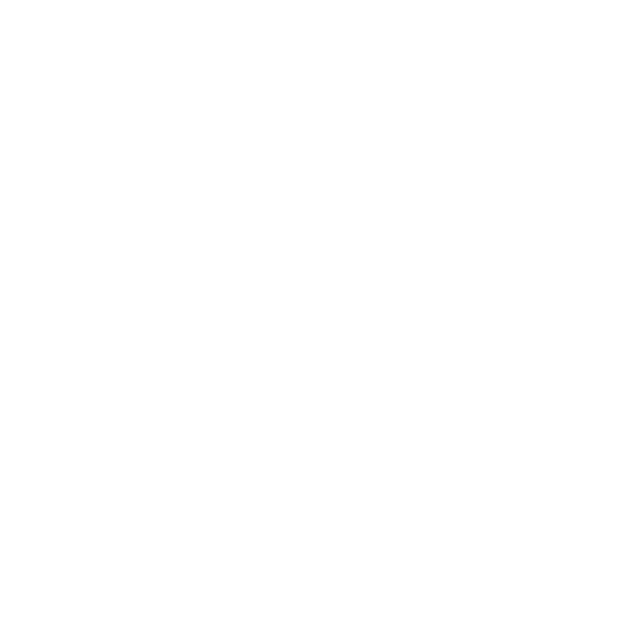
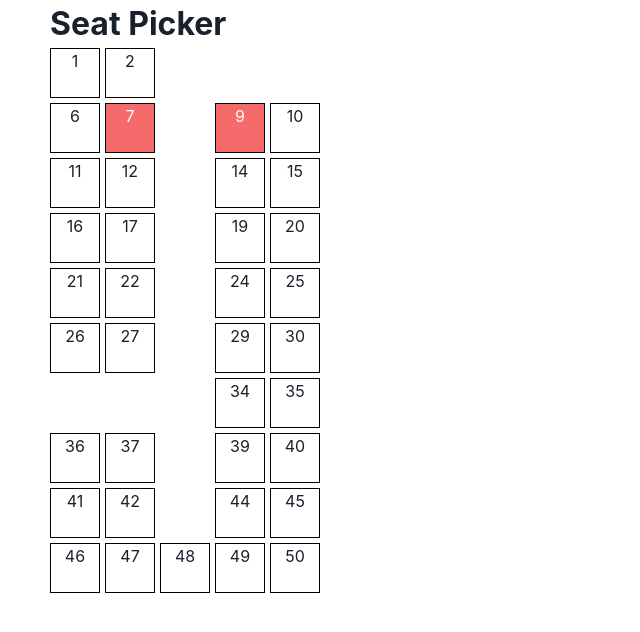
Before and after one commit to RaindyHardian/bus-seat, a React (Create React App) app: page /seat-picker in a window 1280 px wide. Shown: the top 632 px of the page, without its empty margins (0-640 px from the left). Built offline with nearby package versions, Linux system fonts and the light colour scheme.

Commit message:
add seat picker page

```diff
--- a/src/App.js
+++ b/src/App.js
@@ -2,6 +2,7 @@
 import { ChakraProvider } from "@chakra-ui/react";
 import "./App.css";
 import SeatBuilderPage from "./routes/SeatBuilderPage";
+import SeatPickerPage from "./routes/SeatPickerPage"
 
 function App() {
   return (
@@ -9,6 +10,7 @@
       <Router>
         <Switch>
           <Route exact path="/" component={SeatBuilderPage} />
+          <Route exact path="/seat-picker" component={SeatPickerPage}/>
         </Switch>
       </Router>
     </ChakraProvider>
--- /dev/null
+++ b/src/components/SeatPicker/SeatPickerItem.js
@@ -0,0 +1,39 @@
+import React from "react";
+import "./seatpickeritem.css";
+
+const SeatPickerItem = ({
+  seatId,
+  seatKey,
+  disabled,
+  ticket_id,
+  selected,
+  handleClick,
+}) => {
+  const click = () => {
+    handleClick(seatId);
+  };
+
+  if (disabled) {
+    return <div className="seatpickeritem__disabled"></div>;
+  }
+
+  if (ticket_id) {
+    return <div className="seatpickeritem__booked">{seatKey + 1}</div>;
+  }
+
+  if (selected) {
+    return (
+      <div className="seatpickeritem__selected" onClick={click}>
+        {seatKey + 1}
+      </div>
+    );
+  }
+
+  return (
+    <div className="seatpickeritem" onClick={click}>
+      {seatKey + 1}
+    </div>
+  );
+};
+
+export default SeatPickerItem;
--- /dev/null
+++ b/src/components/SeatPicker/seatpickeritem.css
@@ -0,0 +1,37 @@
+.seatpickeritem {
+  text-align: center;
+  border: 1px solid black;
+  width: 50px;
+  height: 50px;
+}
+.seatpickeritem:hover {
+  background-color: lightgray;
+  cursor: pointer;
+}
+
+.seatpickeritem__booked {
+  text-align: center;
+  border: 1px solid black;
+  width: 50px;
+  height: 50px;
+  background-color: rgb(245, 106, 106);
+  color: white;
+}
+
+.seatpickeritem__selected {
+  text-align: center;
+  border: 1px solid black;
+  width: 50px;
+  height: 50px;
+  background-color: rgb(106, 245, 180);
+}
+.seatpickeritem__selected:hover {
+  background-color: rgb(73, 250, 167);
+  cursor: pointer;
+}
+
+.sseatpickeritem__disabled {
+  background-color: white;
+  width: 50px;
+  height: 50px;
+}
--- /dev/null
+++ b/src/features/SeatPicker/SeatPicker.js
@@ -0,0 +1,70 @@
+import React, { useEffect, useState } from "react";
+import SeatPickerItem from "../../components/SeatPicker/SeatPickerItem";
+import busData from "./../../data/busData";
+import seatData from "./../../data/seatData";
+import "./seatpicker.css";
+
+const SeatPicker = () => {
+  const [bus, setBus] = useState({});
+  const [seat, setSeat] = useState([]);
+  const [selected, setSelected] = useState([]);
+  const [loading, setLoading] = useState(true);
+
+  useEffect(() => {
+    setBus(busData);
+    setSeat(seatData);
+    setLoading(false);
+  }, []);
+
+  const handleClick = (seatId) => {
+    // check if the seat is already selected
+    if (selected.some((element) => element.seat_id === seatId)) {
+      setSelected((prev) => {
+        // delete array element that have the matched seat ID
+        return [...prev.filter((element) => element.seat_id !== seatId)];
+      });
+    } else {
+      setSelected((prev) => {
+        return [
+          ...prev,
+          {
+            person_name: "",
+            seat_id: seatId,
+          },
+        ];
+      });
+    }
+  };
+
+  let item = bus.row * bus.col;
+  let grid = {
+    gridTemplateColumns: `repeat(${bus.col}, 50px)`,
+  };
+
+  if (loading) {
+    return <div>Please Wait</div>;
+  }
+
+  return (
+    <div className="seatpicker">
+      <h1>Seat Picker</h1>
+      <div className="seatpicker__grid_container" style={grid}>
+        {Array.apply(null, Array(item)).map((e, i) => (
+          <SeatPickerItem
+            key={i}
+            seatId={seat[i].seat_id}
+            seatKey={i}
+            disabled={seat[i].disable === 1}
+            ticket_id={seat[i].ticket_id}
+            selected={selected.some(
+              (element) => element.seat_id === seat[i].seat_id
+            )}
+            handleClick={handleClick}
+          />
+        ))}
+      </div>
+    </div>
+  );
+};
+
+export default SeatPicker;
--- /dev/null
+++ b/src/features/SeatPicker/seatpicker.css
@@ -0,0 +1,7 @@
+.seatpicker {
+  margin: 0 50px;
+}
+.seatpicker__grid_container{
+  display: grid;
+  grid-gap: 5px;
+}
--- /dev/null
+++ b/src/routes/SeatPickerPage.js
@@ -0,0 +1,13 @@
+import React from "react";
+import Page from "../components/Page/Page";
+import SeatPicker from "../features/SeatPicker/SeatPicker";
+
+const SeatPickerPage = () => {
+  return (
+    <Page>
+      <SeatPicker />
+    </Page>
+  );
+};
+
+export default SeatPickerPage;
```
